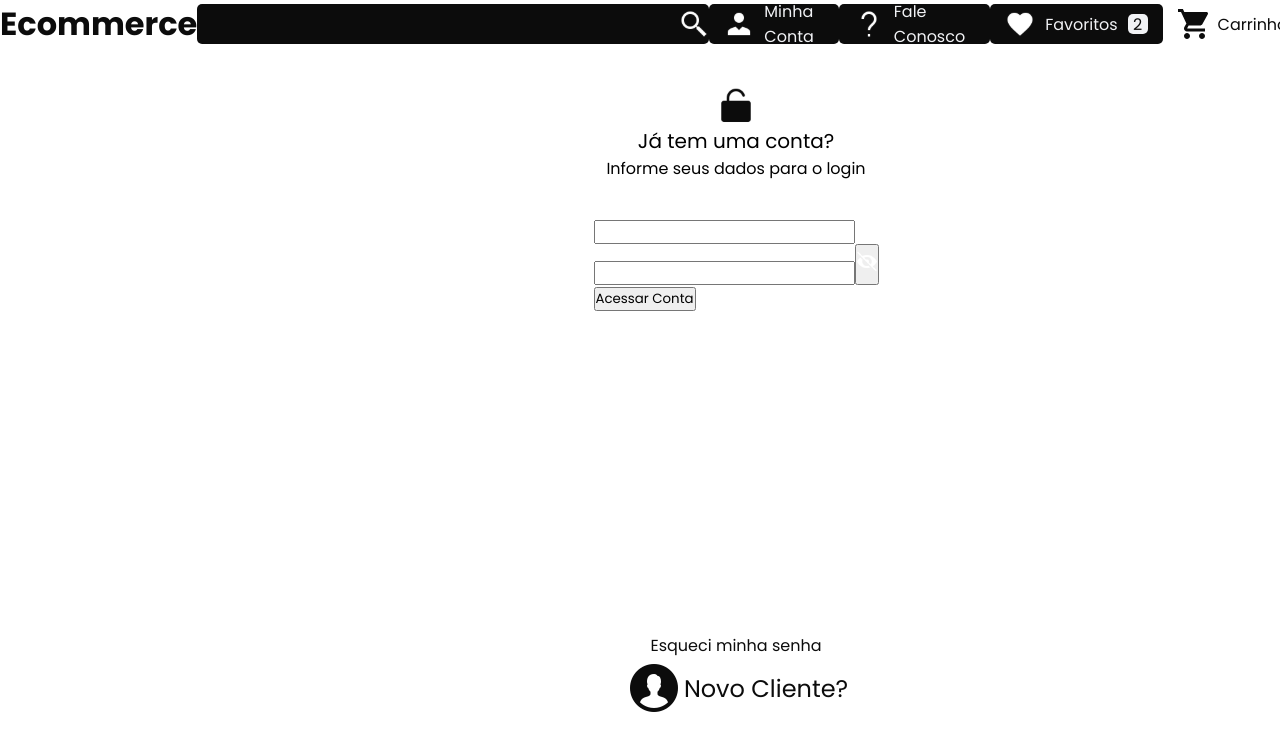
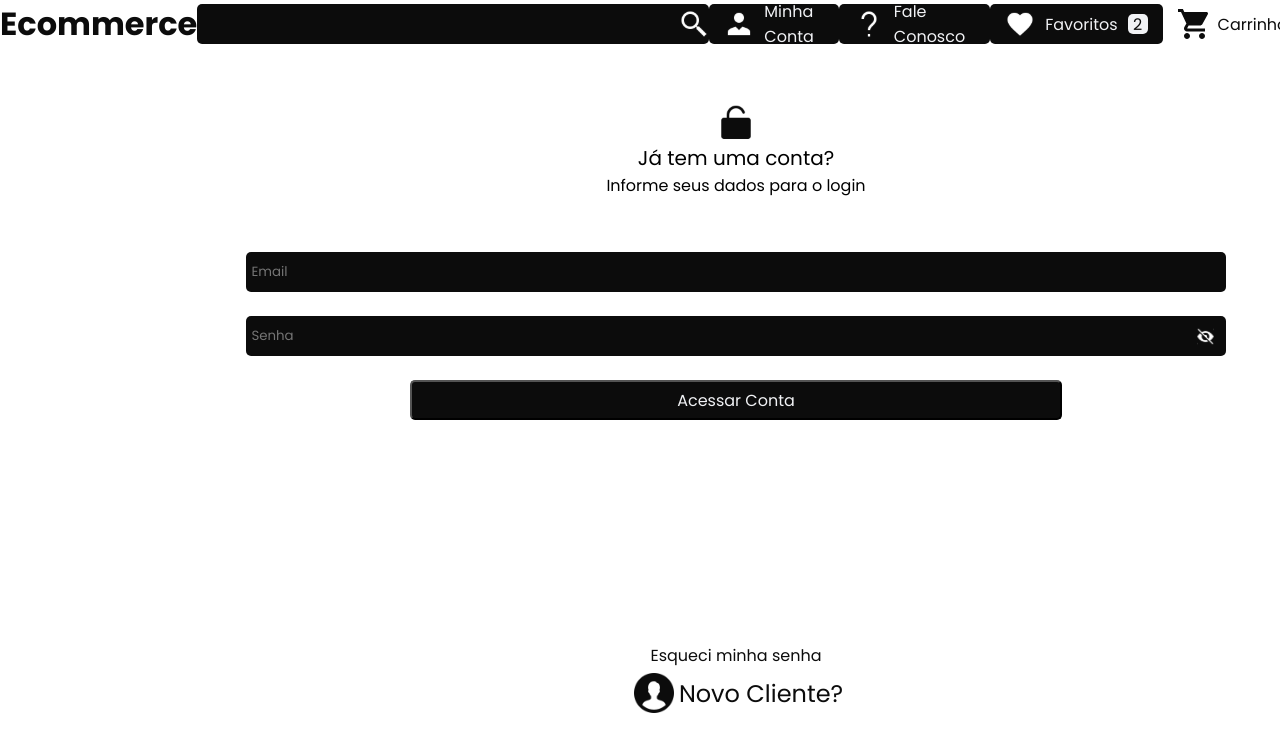
Before and after one commit to DiegoCard117/Ecommerce, a Next.js app: page /Login in a window 1280 px wide. Shown: the top 752 px of the page. Built offline with nearby package versions, Linux system fonts and the light colour scheme.

Commit message:
pagina login

```diff
--- a/src/app/Login/page.tsx
+++ b/src/app/Login/page.tsx
@@ -1,3 +1,5 @@
+'use client'
+
 import React from "react";
 import HeaderDesktop from "@/components/HeaderDesktop";
 import Link from "next/link";
@@ -25,15 +27,31 @@ function Login() {
           <h3 className="subTitleLogin">Informe seus dados para o login</h3>
         </div>
         <div className="MedLogin">
-          <form>
-            <input type="text" className="inputEmailLogin"/>
+          <form className="formLogin">
+            <input
+              type="text"
+              className="inputEmailLogin"
+              placeholder="Email"
+              />
             <div className="inputSenhaLogin">
-              <input type="password" />
-              <button>
-                <Image src={eyeClose} alt=""/>
+              <input
+                type="password"
+                placeholder="Senha"
+              />
+              <button className="btnEye">
+                <Image
+                  src={eyeClose}
+                  alt=""
+                  width={25}
+                  height={25}
+                  className="eye"
+                  />
               </button>
             </div>
-            <button>Acessar Conta</button>
+            <button
+              className="btnLogin"
+              onClick={(e) => e.preventDefault()}
+            >Acessar Conta</button>
           </form>
         </div>
         <div className="BottomLogin">
@@ -47,7 +65,12 @@ function Login() {
             href={'/Cadastro'}
             className="LinkCadastro"
             >
-            <Image src={user} alt=""/>
+            <Image
+              src={user}
+              alt=""
+              width={50}
+              height={50}
+              />
             <h2>Novo Cliente?</h2>
           </Link>
         </div>
--- a/src/components/Header.tsx
+++ b/src/components/Header.tsx
@@ -11,10 +11,13 @@ import React, { useEffect, useState, useContext } from 'react';
 import fetchProducts from '@/Api/fetchProducts';
 import { SearchContext } from '@/Contexts/SearchProvider';
 import Link from 'next/link';
+import { useRouter } from 'next/navigation';
 
 export default function Header() {
 
   //const [isMenuOpen, setIsMenuOpen] = useState(false)
+
+  const router = useRouter();
 
   const [shouldRender, setShouldRender] = useState(false)
 
@@ -24,7 +27,7 @@ export default function Header() {
 
   useEffect(()=> {
     const handleResize = () => {
-      if (window.innerWidth < 720) {
+      if (window.innerWidth < 719) {
         setShouldRender(true)
       } else {
         setShouldRender(false)
@@ -46,6 +49,7 @@ export default function Header() {
   const handleSearch = async () => {
     const products = await fetchProducts(text)
     setProducts(products)
+    router.push('/Home')
   }
 
   const handleChange = (event: React.ChangeEvent<HTMLInputElement>) => {
--- a/src/components/HeaderDesktop.tsx
+++ b/src/components/HeaderDesktop.tsx
@@ -21,7 +21,7 @@ export default function HeaderDesktop() {
 
   useEffect(()=> {
     const handleResize = () => {
-      if (window.innerWidth > 1200) {
+      if (window.innerWidth > 720) {
         setShouldRender(true)
       } else {
         setShouldRender(false)
--- a/src/css/globals.scss
+++ b/src/css/globals.scss
@@ -154,8 +154,9 @@
       height: 420px;
       box-shadow: 0px 0px 30px 1px rgba(0, 0, 0, 0.19);
       border-radius: 10px;
+      margin: 20px 0;
+      cursor: pointer;
       transition: 0.5 ease;
-      cursor: pointer;
 
       .img-product {
         z-index: -1;
@@ -449,7 +450,7 @@
       }
 
       .box-products {
-        margin: 3%;
+        margin: 3% 0% 0% 3%;
         height: 450px;
         width: 300px;
         display: flex;
--- a/src/css/login.scss
+++ b/src/css/login.scss
@@ -1,4 +1,6 @@
-
+* {
+  //outline: 1px solid red;
+}
 
 .containerLogin {
   display: flex;
@@ -16,7 +18,7 @@
 
   .TopLogin {
     justify-content: center;
-    height: 25%;
+    height: 30%;
 
     h2, h3 {
       font-weight: normal;
@@ -29,11 +31,78 @@
     justify-content: start;
     height: 55%;
     width: 100%;
+
+    .formLogin {
+      display: flex;
+      flex-direction: column;
+      align-items: center;
+      width: 100%;
+
+      .btnLogin {
+        background: #0c0c0c;
+        color: #F1F2F5;
+        width: 60%;
+        height: 40px;
+        margin-top: 24px;
+        border-radius: 5px;
+        font-size: 16px;
+        font-weight: normal;
+        transition: 0.5s ease;
+      }
+
+      .btnLogin:hover {
+        background: #F1F2F5;
+        color: #0c0c0c;
+        border: 1px solid #0c0c0c;
+      }
+
+      .inputEmailLogin {
+        background: #0c0c0c;
+        width: 90%;
+        height: 40px;
+        border: none;
+        margin-bottom: 24px;
+        border-radius: 5px;
+        color: #F1F2F5;
+        padding-left: 5px;
+      }
+
+      .inputSenhaLogin {
+        position: relative;
+        display: flex;
+        justify-content: center;
+        width: 100%;
+        height: 40px;
+
+
+        input {
+          width: calc(90% - 40px);
+          background: #0c0c0c;
+          border: none;
+          border-radius: 5px 0 0 5px;
+          color: #F1F2F5;
+          padding-left: 5px;
+        }
+
+        .btnEye {
+          background: #0c0c0c;
+          border: none;
+          border-radius: 0 5px 5px 0 ;
+          display: flex;
+          justify-content: center;
+          align-items: center;
+          width: 40px;
+        }
+
+      }
+
+
+    }
   }
 
   .BottomLogin {
     justify-content: end;
-    height: 20%;
+    height: 15%;
     width: 100%;
     padding-bottom: 10px;
 
```
